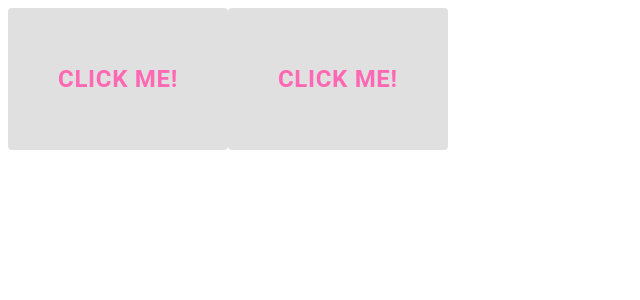
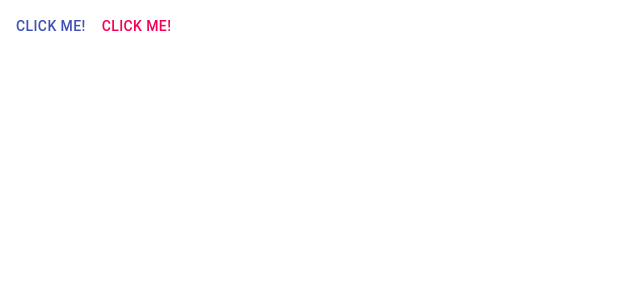
Before and after one commit to CodersCampTeam/learning-tool, a React (Create React App) app in the folder client/: page / in a window 1280 px wide. Shown: the top 300 px of the page, without its empty margins (0-640 px from the left). Built offline with nearby package versions, Linux system fonts and the light colour scheme.

Commit message:
[#62] add palette

```diff
--- a/client/src/components/App.tsx
+++ b/client/src/components/App.tsx
@@ -1,21 +1,19 @@
 import React from 'react';
-import { Global } from '@emotion/react';
-import GlobalStyles from '../GlobalStyles';
-import {ThemeProvider, Button} from '@material-ui/core';
-import theme from '../themes/theme';
-import CustomButton from './CustomButton/CustomButton';
+import { Button } from '@material-ui/core';
+
+
 
 const App = () => {
  return (
    <React.Fragment>
-     {/* global styles should on top of our components hierarchy */}
-      {/* <Global styles={GlobalStyles} /> */}
-      <CustomButton color="primary">
+
+      <Button color="primary">
         Click me!
-      </CustomButton>
-            <CustomButton color="secondary">
+      </Button>
+            <Button color="secondary">
         Click me!
-      </CustomButton>
+      </Button>
+
       </React.Fragment>
   );
 }
--- a/client/src/components/CustomButton/CustomButton.tsx
+++ /dev/null
@@ -1,21 +0,0 @@
-import { ReactNode } from 'react';
-import StyledButton from './styles'
-import {ThemeProvider, Button} from '@material-ui/core';
-import theme from '../../themes/theme'
-
-interface IProps {
-    children: ReactNode
-    color: any
-}
-
-const CustomButton = ({color, children}: IProps) => {
-    return (
-           <ThemeProvider theme={theme}>
-                <StyledButton variant="contained" disableElevation>
-                    {children}
-                </StyledButton>
-            </ThemeProvider>
-    )
-}
-
-export default CustomButton;
--- a/client/src/components/CustomButton/styles.tsx
+++ b/client/src/components/CustomButton/styles.tsx
@@ -2,16 +2,16 @@ import styled from '@emotion/styled'
 import { Button } from '@material-ui/core';
 import theme from '../../themes/theme';
 
-const StyledButton = styled(Button)`
-&& {
-  padding: 50px;
-  font-size: 24px;
-  border-radius: 4px;
-  color: hotpink;
-  font-weight: bold;
-  &:hover {
-    color: white;
-  }
-`
+// const StyledButton = styled(Button)`
+// && {
+//   padding: 50px;
+//   font-size: 24px;
+//   border-radius: 4px;
+//   color: red;
+//   font-weight: bold;
+//   &:hover {
+//     color: white;
+//   }
+// `
 
-export default StyledButton;
+//export default StyledButton;
--- a/client/src/index.tsx
+++ b/client/src/index.tsx
@@ -1,11 +1,15 @@
+import { ThemeProvider } from '@emotion/react';
 import React from 'react';
 import ReactDOM from 'react-dom';
 import App from './components/App';
+import theme from './themes/theme';
 
 
 ReactDOM.render(
   <React.StrictMode>
+    <ThemeProvider theme={theme}>
     <App />
+    </ThemeProvider>
   </React.StrictMode>,
   document.getElementById('root')
 );
--- a/client/src/themes/theme.tsx
+++ b/client/src/themes/theme.tsx
@@ -1,16 +1,13 @@
 import { createMuiTheme } from '@material-ui/core';
-import { amber, deepPurple } from '@material-ui/core/colors';
+import  green  from '@material-ui/core/colors/green';
+import  purple  from '@material-ui/core/colors/purple';
 
 const theme = createMuiTheme({
 palette: {
-    primary: {
-        main: deepPurple[500]
+    primary: purple,
+    secondary: green
     },
-    secondary: {
-        main: amber[500],
-        contrastText: deepPurple[700]
-    }
-}
+
 })
 
 export default theme;
```
Also changed, not shown: client/src/GlobalStyles.tsx (deleted, +0 -18 lines).
